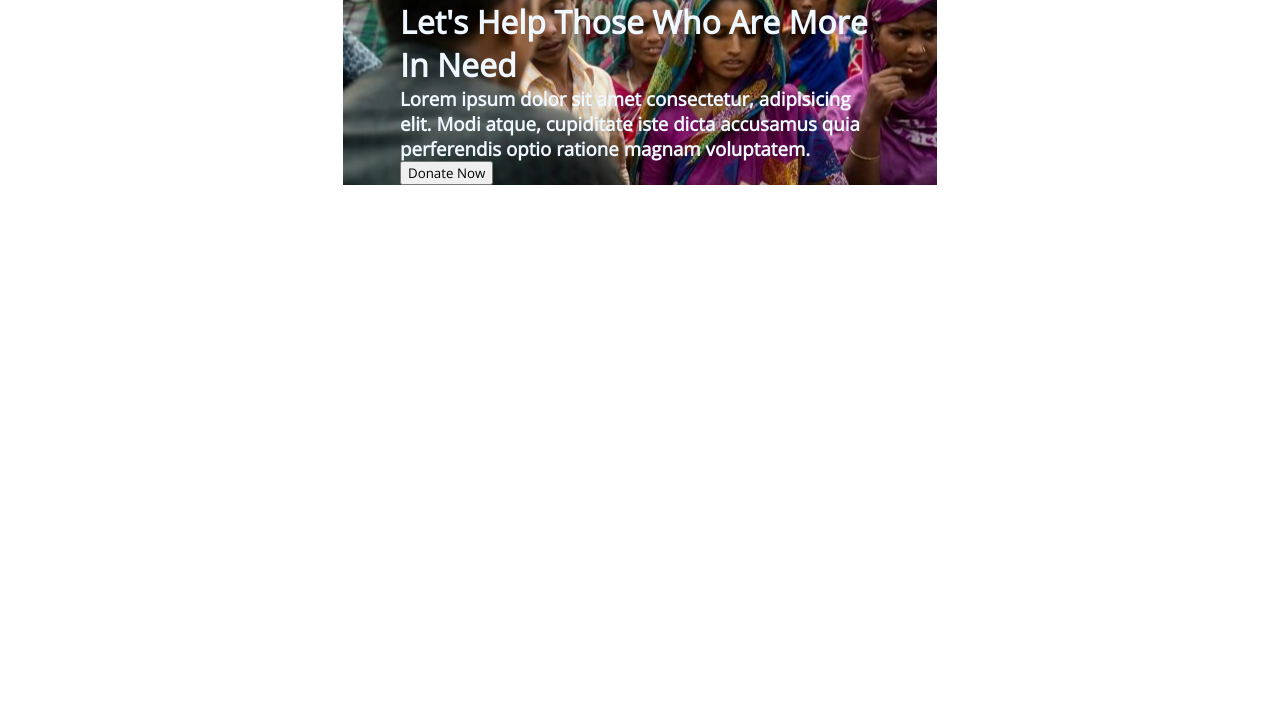
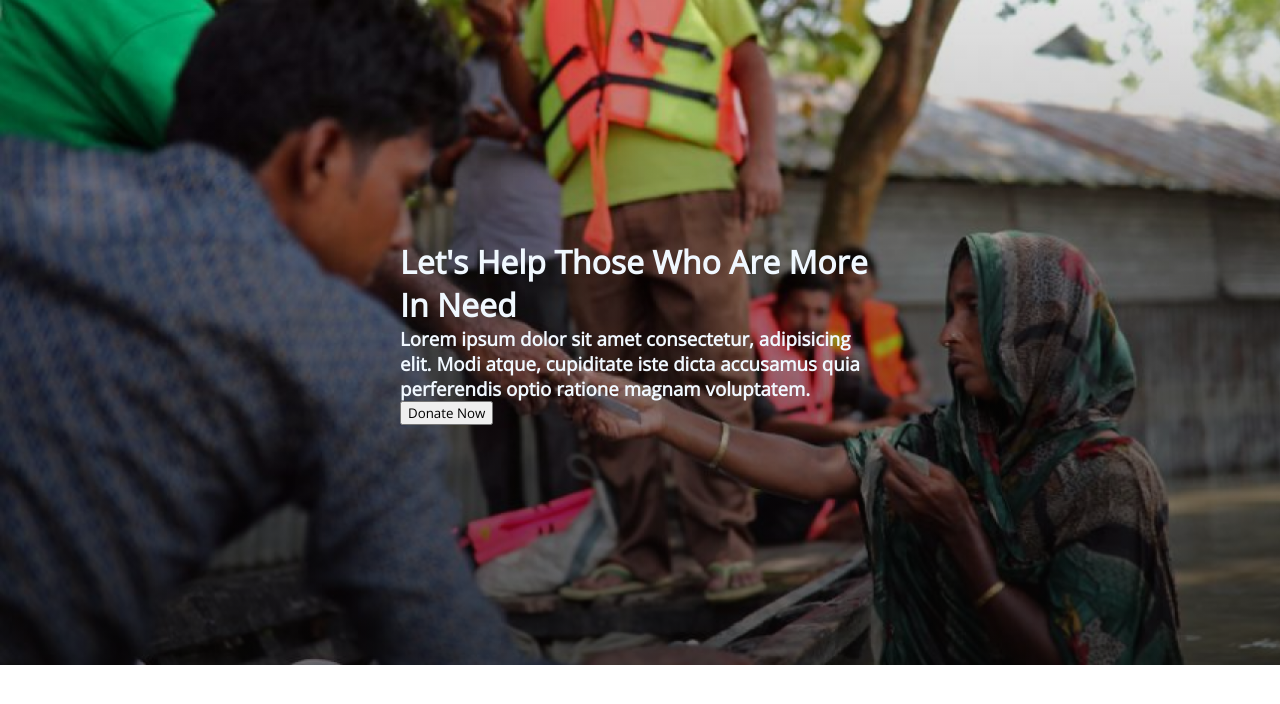
Before and after one commit to miftahujannat/developer-donate, a plain HTML site: page index.html in a window 1280 px wide. Drawn offline with nearby package versions, Linux system fonts and the light colour scheme.

Commit message:
fixing background image

```diff
--- a/styles/donate.css
+++ b/styles/donate.css
@@ -3,10 +3,12 @@
     font-family: 'Open Sans', sans-serif;
 }
 .header{
-    background-image: url('../images/donation1.jpg');
+    background-image:linear-gradient(0deg, rgba(8, 8, 8, 0.572), rgba(0, 0, 0, 0.109)), url('../images/coverImage.png');
     background-repeat: no-repeat;
-    background-position: center;
+    background-size: cover;
+    padding: 30vh 0;
 }
+
 /* banner style */
 .banner{
     color: aliceblue;
```
Also changed, not shown: images/coverImage.png (added).
